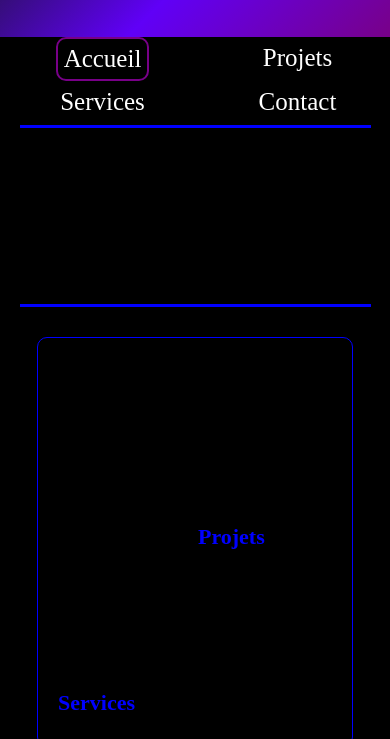
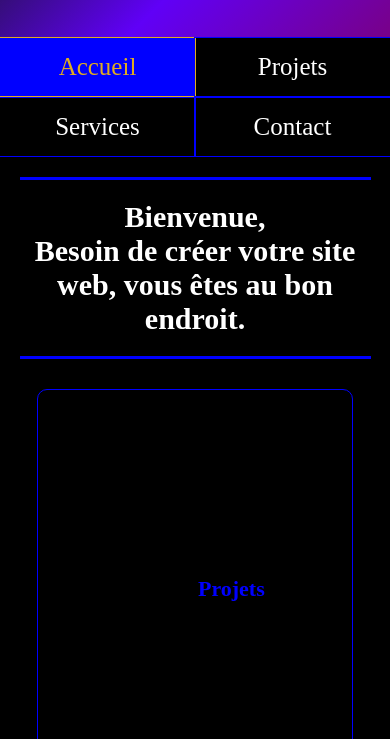
Before and after one commit to mikagame/mvl, a plain HTML site: page index.html in a window 390 px wide. Shown: the part 99-838 px from the top of the page. Drawn offline with Linux system fonts and the light colour scheme.

Commit message:
création site

```diff
--- a/style/layout/_navBar.scss
+++ b/style/layout/_navBar.scss
@@ -34,5 +34,25 @@ nav {
         align-items: center;
         justify-items: center;
         margin: 0;
+        margin-bottom: 20px;
+        a,
+        p {
+            text-align: center;
+            margin: 0;
+            padding: 15px 0 15px 0;
+            width: 100%;
+            border-radius: 0;
+        }
+        p {
+            border: 1px solid #ffc400e0;
+            background-color: blue;
+            color: #ffc400e0;
+        }
+        a {
+            border: 1px solid blue;
+            &:hover {
+                border: 1px solid blue;
+            }
+        }
     }
 }
--- a/style/pages/_index.scss
+++ b/style/pages/_index.scss
@@ -9,6 +9,7 @@
         padding-top: 20px;
         border-bottom: 3px solid blue;
         border-top: 3px solid blue;
+        color: white;
     }
     p {
         font-size: 22px;
--- a/style/pages/_projets.scss
+++ b/style/pages/_projets.scss
@@ -13,6 +13,7 @@
         padding-top: 20px;
         border-bottom: 3px solid blue;
         border-top: 3px solid blue;
+        color: white;
     }
     p {
         font-size: 22px;
```
Also changed, not shown: services.html (+1 -0 lines), style/main.css, 1 other file.
